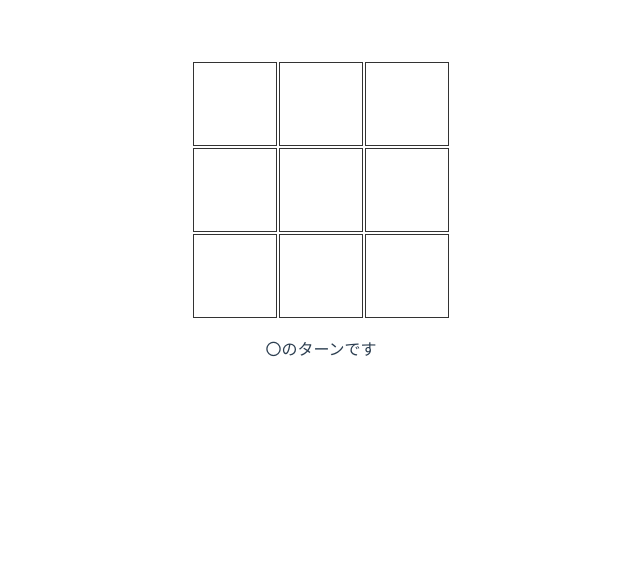
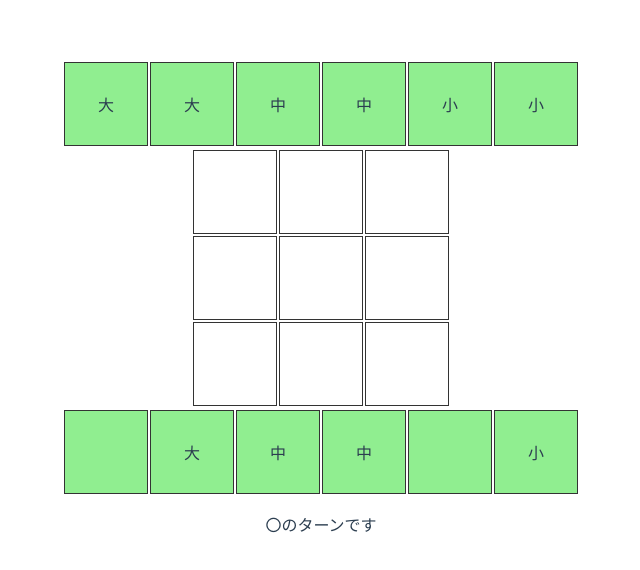
Before and after one commit to kutsushita202829/ba-bapapa, a Vue app in the folder gobblet-app/: page / in a window 1280 px wide. Shown: the top 570 px of the page, without its empty margins (319-959 px from the left). Built offline with nearby package versions, Linux system fonts and the light colour scheme.

Commit message:
✨ add 手持ち

```diff
--- a/gobblet-app/src/components/MarubatsuArea.vue
+++ b/gobblet-app/src/components/MarubatsuArea.vue
@@ -1,8 +1,24 @@
 <template>
+  <table>
+    <tbody>
+      <tr>
+        <td class="temochi" v-for="(temochiA, i) in temochiListA" :key="i"> {{ temochiA }}</td>
+      </tr>
+    </tbody>
+  </table>
+
   <table>
     <tbody v-for="(row, i) in marubatsuList" :key="i">
       <tr>
         <td v-for="(ox, j) in row" :key="j" @click="setmarubatsu(i, j)">{{ ox }}</td>
+      </tr>
+    </tbody>
+  </table>
+
+  <table>
+    <tbody>
+      <tr>
+        <td class="temochi" v-for="(temochiB, i) in temochiListB" :key="i"> {{ temochiB }}</td>
       </tr>
     </tbody>
   </table>
@@ -18,7 +34,9 @@ export default {
   data() {
     return {
       marubatsuList: [['', '', ''], ['', '', ''], ['', '', '']],
-      turn: "o"
+      turn: "o",
+      temochiListA: ['大', '大', '中', '中', '小', '小'],
+      temochiListB: ['', '大', '中', '中', '', '小'],
     }
   },
   methods: {
@@ -51,4 +69,8 @@ td {
   width: 80px;
   text-align: center;
 }
+
+.temochi {
+  background-color: lightgreen;
+}
 </style>
```
